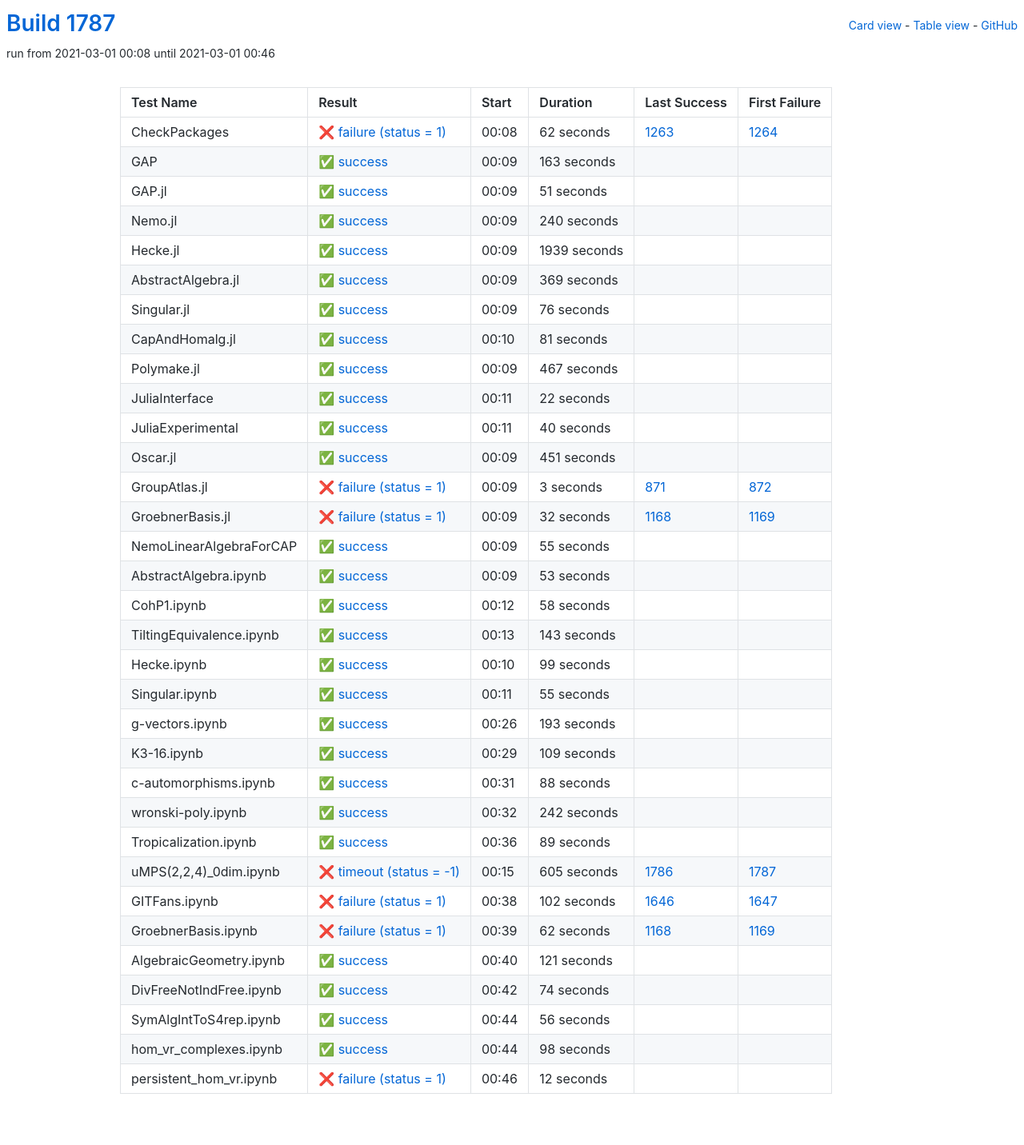
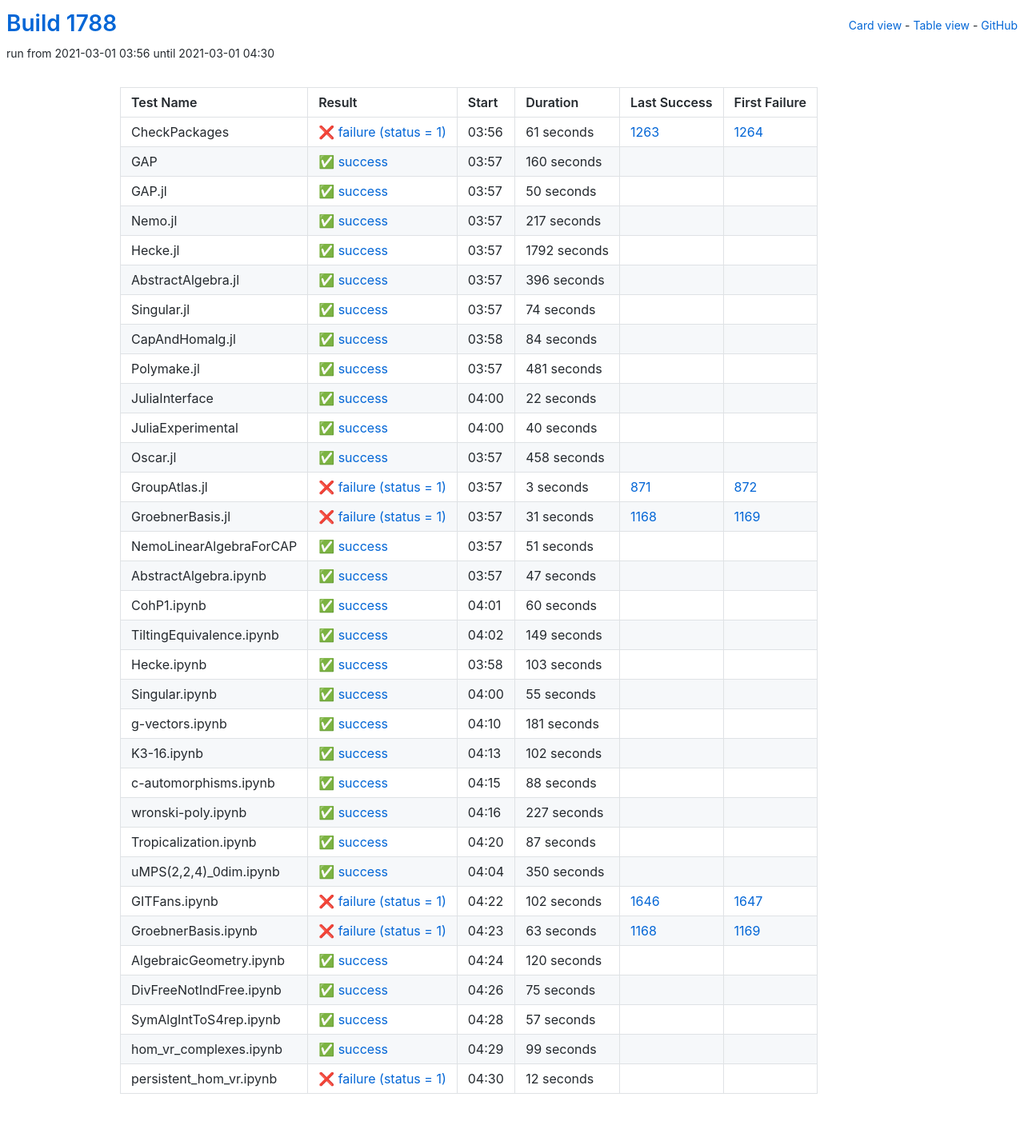
Before and after one commit to oscar-system/oscar-ci-status-stable, a Jekyll site: the page built from table.html, in a window 1280 px wide. Shown: the whole page at 80% size. Built offline with Jekyll 4.4.1, drawn with Linux system fonts in a browser that asks for light colours.

Commit message:
Build #1788

```diff
--- a/_data/ci.yml
+++ b/_data/ci.yml
@@ -1,6 +1,6 @@
 ---
-build: 1787
-build_url: https://oscarci.mathematik.uni-kl.de/job/oscar-stable/1787/
+build: 1788
+build_url: https://oscarci.mathematik.uni-kl.de/job/oscar-stable/1788/
 job: oscar-stable
 organization: oscar-system
 repo: oscar-ci-status-stable
@@ -8,116 +8,116 @@ repourl: https://github.com/oscar-system/oscar-ci-status-stable
 tests:
 - name: CheckPackages
   id: checkpackages
-  log: https://oscarci.mathematik.uni-kl.de/job/oscar-stable/1787/artifact/logs/build-1787/CheckPackages.log
-  start: 2021-03-01 00:08
+  log: https://oscarci.mathematik.uni-kl.de/job/oscar-stable/1788/artifact/logs/build-1788/CheckPackages.log
+  start: 2021-03-01 03:56
   success: false
   exitcode: 1
   status: failure
-  duration: 62
+  duration: 61
   last_success: 1263
   last_success_url: https://oscarci.mathematik.uni-kl.de/job/oscar-stable/1263/
   first_failure: 1264
   first_failure_url: https://oscarci.mathematik.uni-kl.de/job/oscar-stable/1264/
 - name: GAP
   id: gap
-  log: https://oscarci.mathematik.uni-kl.de/job/oscar-stable/1787/artifact/logs/build-1787/GAP.log
-  start: 2021-03-01 00:09
+  log: https://oscarci.mathematik.uni-kl.de/job/oscar-stable/1788/artifact/logs/build-1788/GAP.log
+  start: 2021-03-01 03:57
   success: true
   exitcode: 0
   status: success
-  duration: 163
+  duration: 160
   last_success: false
   last_success_url:
   first_failure: false
   first_failure_url:
 - name: GAP.jl
   id: gap-jl
-  log: https://oscarci.mathematik.uni-kl.de/job/oscar-stable/1787/artifact/logs/build-1787/GAP.jl.log
-  start: 2021-03-01 00:09
+  log: https://oscarci.mathematik.uni-kl.de/job/oscar-stable/1788/artifact/logs/build-1788/GAP.jl.log
+  start: 2021-03-01 03:57
   success: true
   exitcode: 0
   status: success
-  duration: 51
+  duration: 50
   last_success: false
   last_success_url:
   first_failure: false
   first_failure_url:
 - name: Nemo.jl
   id: nemo-jl
-  log: https://oscarci.mathematik.uni-kl.de/job/oscar-stable/1787/artifact/logs/build-1787/Nemo.jl.log
-  start: 2021-03-01 00:09
+  log: https://oscarci.mathematik.uni-kl.de/job/oscar-stable/1788/artifact/logs/build-1788/Nemo.jl.log
+  start: 2021-03-01 03:57
   success: true
   exitcode: 0
   status: success
-  duration: 240
+  duration: 217
   last_success: false
   last_success_url:
   first_failure: false
   first_failure_url:
 - name: Hecke.jl
   id: hecke-jl
-  log: https://oscarci.mathematik.uni-kl.de/job/oscar-stable/1787/artifact/logs/build-1787/Hecke.jl.log
-  start: 2021-03-01 00:09
+  log: https://oscarci.mathematik.uni-kl.de/job/oscar-stable/1788/artifact/logs/build-1788/Hecke.jl.log
+  start: 2021-03-01 03:57
   success: true
   exitcode: 0
   status: success
-  duration: 1939
+  duration: 1792
   last_success: false
   last_success_url:
   first_failure: false
   first_failure_url:
 - name: AbstractAlgebra.jl
   id: abstractalgebra-jl
-  log: https://oscarci.mathematik.uni-kl.de/job/oscar-stable/1787/artifact/logs/build-1787/AbstractAlgebra.jl.log
-  start: 2021-03-01 00:09
+  log: https://oscarci.mathematik.uni-kl.de/job/oscar-stable/1788/artifact/logs/build-1788/AbstractAlgebra.jl.log
+  start: 2021-03-01 03:57
   success: true
   exitcode: 0
   status: success
-  duration: 369
+  duration: 396
   last_success: false
   last_success_url:
   first_failure: false
   first_failure_url:
 - name: Singular.jl
   id: singular-jl
-  log: https://oscarci.mathematik.uni-kl.de/job/oscar-stable/1787/artifact/logs/build-1787/Singular.jl.log
-  start: 2021-03-01 00:09
+  log: https://oscarci.mathematik.uni-kl.de/job/oscar-stable/1788/artifact/logs/build-1788/Singular.jl.log
+  start: 2021-03-01 03:57
   success: true
   exitcode: 0
   status: success
-  duration: 76
+  duration: 74
   last_success: false
   last_success_url:
   first_failure: false
   first_failure_url:
 - name: CapAndHomalg.jl
   id: capandhomalg-jl
-  log: https://oscarci.mathematik.uni-kl.de/job/oscar-stable/1787/artifact/logs/build-1787/CapAndHomalg.jl.log
-  start: 2021-03-01 00:10
+  log: https://oscarci.mathematik.uni-kl.de/job/oscar-stable/1788/artifact/logs/build-1788/CapAndHomalg.jl.log
+  start: 2021-03-01 03:58
   success: true
   exitcode: 0
   status: success
-  duration: 81
+  duration: 84
   last_success: false
   last_success_url:
   first_failure: false
   first_failure_url:
 - name: Polymake.jl
   id: polymake-jl
-  log: https://oscarci.mathematik.uni-kl.de/job/oscar-stable/1787/artifact/logs/build-1787/Polymake.jl.log
-  start: 2021-03-01 00:09
+  log: https://oscarci.mathematik.uni-kl.de/job/oscar-stable/1788/artifact/logs/build-1788/Polymake.jl.log
+  start: 2021-03-01 03:57
   success: true
   exitcode: 0
   status: success
-  duration: 467
+  duration: 481
   last_success: false
   last_success_url:
   first_failure: false
   first_failure_url:
 - name: JuliaInterface
   id: juliainterface
-  log: https://oscarci.mathematik.uni-kl.de/job/oscar-stable/1787/artifact/logs/build-1787/JuliaInterface.log
-  start: 2021-03-01 00:11
+  log: https://oscarci.mathematik.uni-kl.de/job/oscar-stable/1788/artifact/logs/build-1788/JuliaInterface.log
+  start: 2021-03-01 04:00
   success: true
   exitcode: 0
   status: success
@@ -128,8 +128,8 @@ tests:
   first_failure_url:
 - name: JuliaExperimental
   id: juliaexperimental
-  log: https://oscarci.mathematik.uni-kl.de/job/oscar-stable/1787/artifact/logs/build-1787/JuliaExperimental.log
-  start: 2021-03-01 00:11
+  log: https://oscarci.mathematik.uni-kl.de/job/oscar-stable/1788/artifact/logs/build-1788/JuliaExperimental.log
+  start: 2021-03-01 04:00
   success: true
   exitcode: 0
   status: success
@@ -140,20 +140,20 @@ tests:
   first_failure_url:
 - name: Oscar.jl
   id: oscar-jl
-  log: https://oscarci.mathematik.uni-kl.de/job/oscar-stable/1787/artifact/logs/build-1787/Oscar.jl.log
-  start: 2021-03-01 00:09
+  log: https://oscarci.mathematik.uni-kl.de/job/oscar-stable/1788/artifact/logs/build-1788/Oscar.jl.log
+  start: 2021-03-01 03:57
   success: true
   exitcode: 0
   status: success
-  duration: 451
+  duration: 458
   last_success: false
   last_success_url:
   first_failure: false
   first_failure_url:
 - name: GroupAtlas.jl
   id: groupatlas-jl
-  log: https://oscarci.mathematik.uni-kl.de/job/oscar-stable/1787/artifact/logs/build-1787/GroupAtlas.jl.log
-  start: 2021-03-01 00:09
+  log: https://oscarci.mathematik.uni-kl.de/job/oscar-stable/1788/artifact/logs/build-1788/GroupAtlas.jl.log
+  start: 2021-03-01 03:57
   success: false
   exitcode: 1
   status: failure
@@ -164,80 +164,80 @@ tests:
   first_failure_url: https://oscarci.mathematik.uni-kl.de/job/oscar-stable/872/
 - name: GroebnerBasis.jl
   id: groebnerbasis-jl
-  log: https://oscarci.mathematik.uni-kl.de/job/oscar-stable/1787/artifact/logs/build-1787/GroebnerBasis.jl.log
-  start: 2021-03-01 00:09
+  log: https://oscarci.mathematik.uni-kl.de/job/oscar-stable/1788/artifact/logs/build-1788/GroebnerBasis.jl.log
+  start: 2021-03-01 03:57
   success: false
   exitcode: 1
   status: failure
-  duration: 32
+  duration: 31
   last_success: 1168
   last_success_url: https://oscarci.mathematik.uni-kl.de/job/oscar-stable/1168/
   first_failure: 1169
   first_failure_url: https://oscarci.mathematik.uni-kl.de/job/oscar-stable/1169/
 - name: NemoLinearAlgebraForCAP
   id: nemolinearalgebraforcap
-  log: https://oscarci.mathematik.uni-kl.de/job/oscar-stable/1787/artifact/logs/build-1787/NemoLinearAlgebraForCAP.log
-  start: 2021-03-01 00:09
+  log: https://oscarci.mathematik.uni-kl.de/job/oscar-stable/1788/artifact/logs/build-1788/NemoLinearAlgebraForCAP.log
+  start: 2021-03-01 03:57
   success: true
   exitcode: 0
   status: success
-  duration: 55
+  duration: 51
   last_success: false
   last_success_url:
   first_failure: false
   first_failure_url:
 - name: AbstractAlgebra.ipynb
   id: abstractalgebra-ipynb
-  log: https://oscarci.mathematik.uni-kl.de/job/oscar-stable/1787/artifact/logs/build-1787/AbstractAlgebra.ipynb.log
-  start: 2021-03-01 00:09
+  log: https://oscarci.mathematik.uni-kl.de/job/oscar-stable/1788/artifact/logs/build-1788/AbstractAlgebra.ipynb.log
+  start: 2021-03-01 03:57
   success: true
   exitcode: 0
   status: success
-  duration: 53
+  duration: 47
   last_success: false
   last_success_url:
   first_failure: false
   first_failure_url:
 - name: CohP1.ipynb
   id: cohp1-ipynb
-  log: https://oscarci.mathematik.uni-kl.de/job/oscar-stable/1787/artifact/logs/build-1787/CohP1.ipynb.log
-  start: 2021-03-01 00:12
+  log: https://oscarci.mathematik.uni-kl.de/job/oscar-stable/1788/artifact/logs/build-1788/CohP1.ipynb.log
+  start: 2021-03-01 04:01
   success: true
   exitcode: 0
   status: success
-  duration: 58
+  duration: 60
   last_success: false
   last_success_url:
   first_failure: false
   first_failure_url:
 - name: TiltingEquivalence.ipynb
   id: tiltingequivalence-ipynb
-  log: https://oscarci.mathematik.uni-kl.de/job/oscar-stable/1787/artifact/logs/build-1787/TiltingEquivalence.ipynb.log
-  start: 2021-03-01 00:13
+  log: https://oscarci.mathematik.uni-kl.de/job/oscar-stable/1788/artifact/logs/build-1788/TiltingEquivalence.ipynb.log
+  start: 2021-03-01 04:02
   success: true
   exitcode: 0
   status: success
-  duration: 143
+  duration: 149
   last_success: false
   last_success_url:
   first_failure: false
   first_failure_url:
 - name: Hecke.ipynb
   id: hecke-ipynb
-  log: https://oscarci.mathematik.uni-kl.de/job/oscar-stable/1787/artifact/logs/build-1787/Hecke.ipynb.log
-  start: 2021-03-01 00:10
+  log: https://oscarci.mathematik.uni-kl.de/job/oscar-stable/1788/artifact/logs/build-1788/Hecke.ipynb.log
+  start: 2021-03-01 03:58
   success: true
   exitcode: 0
   status: success
-  duration: 99
+  duration: 103
   last_success: false
   last_success_url:
   first_failure: false
   first_failure_url:
 - name: Singular.ipynb
   id: singular-ipynb
-  log: https://oscarci.mathematik.uni-kl.de/job/oscar-stable/1787/artifact/logs/build-1787/Singular.ipynb.log
-  start: 2021-03-01 00:11
+  log: https://oscarci.mathematik.uni-kl.de/job/oscar-stable/1788/artifact/logs/build-1788/Singular.ipynb.log
+  start: 2021-03-01 04:00
   success: true
   exitcode: 0
   status: success
@@ -248,32 +248,32 @@ tests:
   first_failure_url:
 - name: g-vectors.ipynb
   id: g-vectors-ipynb
-  log: https://oscarci.mathematik.uni-kl.de/job/oscar-stable/1787/artifact/logs/build-1787/g-vectors.ipynb.log
-  start: 2021-03-01 00:26
+  log: https://oscarci.mathematik.uni-kl.de/job/oscar-stable/1788/artifact/logs/build-1788/g-vectors.ipynb.log
+  start: 2021-03-01 04:10
   success: true
   exitcode: 0
   status: success
-  duration: 193
+  duration: 181
   last_success: false
   last_success_url:
   first_failure: false
   first_failure_url:
 - name: K3-16.ipynb
   id: k3-16-ipynb
-  log: https://oscarci.mathematik.uni-kl.de/job/oscar-stable/1787/artifact/logs/build-1787/K3-16.ipynb.log
-  start: 2021-03-01 00:29
+  log: https://oscarci.mathematik.uni-kl.de/job/oscar-stable/1788/artifact/logs/build-1788/K3-16.ipynb.log
+  start: 2021-03-01 04:13
   success: true
   exitcode: 0
   status: success
-  duration: 109
+  duration: 102
   last_success: false
   last_success_url:
   first_failure: false
   first_failure_url:
 - name: c-automorphisms.ipynb
   id: c-automorphisms-ipynb
-  log: https://oscarci.mathematik.uni-kl.de/job/oscar-stable/1787/artifact/logs/build-1787/c-automorphisms.ipynb.log
-  start: 2021-03-01 00:31
+  log: https://oscarci.mathematik.uni-kl.de/job/oscar-stable/1788/artifact/logs/build-1788/c-automorphisms.ipynb.log
+  start: 2021-03-01 04:15
   success: true
   exitcode: 0
   status: success
@@ -284,44 +284,44 @@ tests:
   first_failure_url:
 - name: wronski-poly.ipynb
   id: wronski-poly-ipynb
-  log: https://oscarci.mathematik.uni-kl.de/job/oscar-stable/1787/artifact/logs/build-1787/wronski-poly.ipynb.log
-  start: 2021-03-01 00:32
+  log: https://oscarci.mathematik.uni-kl.de/job/oscar-stable/1788/artifact/logs/build-1788/wronski-poly.ipynb.log
+  start: 2021-03-01 04:16
   success: true
   exitcode: 0
   status: success
-  duration: 242
+  duration: 227
   last_success: false
   last_success_url:
   first_failure: false
   first_failure_url:
 - name: Tropicalization.ipynb
   id: tropicalization-ipynb
-  log: https://oscarci.mathematik.uni-kl.de/job/oscar-stable/1787/artifact/logs/build-1787/Tropicalization.ipynb.log
-  start: 2021-03-01 00:36
+  log: https://oscarci.mathematik.uni-kl.de/job/oscar-stable/1788/artifact/logs/build-1788/Tropicalization.ipynb.log
+  start: 2021-03-01 04:20
   success: true
   exitcode: 0
   status: success
-  duration: 89
+  duration: 87
   last_success: false
   last_success_url:
   first_failure: false
   first_failure_url:
 - name: uMPS(2,2,4)_0dim.ipynb
   id: umps-2-2-4-0dim-ipynb
-  log: https://oscarci.mathematik.uni-kl.de/job/oscar-stable/1787/artifact/logs/build-1787/uMPS-2-2-4-_0dim.ipynb.log
-  start: 2021-03-01 00:15
-  success: false
-  exitcode: -1
-  status: timeout
-  duration: 605
-  last_success: 1786
-  last_success_url: https://oscarci.mathematik.uni-kl.de/job/oscar-stable/1786/
-  first_failure: 1787
-  first_failure_url: https://oscarci.mathematik.uni-kl.de/job/oscar-stable/1787/
+  log: https://oscarci.mathematik.uni-kl.de/job/oscar-stable/1788/artifact/logs/build-1788/uMPS-2-2-4-_0dim.ipynb.log
+  start: 2021-03-01 04:04
+  success: true
+  exitcode: 0
+  status: success
+  duration: 350
+  last_success: false
+  last_success_url:
+  first_failure: false
+  first_failure_url:
 - name: GITFans.ipynb
   id: gitfans-ipynb
-  log: https://oscarci.mathematik.uni-kl.de/job/oscar-stable/1787/artifact/logs/build-1787/GITFans.ipynb.log
-  start: 2021-03-01 00:38
+  log: https://oscarci.mathematik.uni-kl.de/job/oscar-stable/1788/artifact/logs/build-1788/GITFans.ipynb.log
+  start: 2021-03-01 04:22
   success: false
   exitcode: 1
   status: failure
@@ -332,68 +332,68 @@ tests:
   first_failure_url: https://oscarci.mathematik.uni-kl.de/job/oscar-stable/1647/
 - name: GroebnerBasis.ipynb
   id: groebnerbasis-ipynb
-  log: https://oscarci.mathematik.uni-kl.de/job/oscar-stable/1787/artifact/logs/build-1787/GroebnerBasis.ipynb.log
-  start: 2021-03-01 00:39
+  log: https://oscarci.mathematik.uni-kl.de/job/oscar-stable/1788/artifact/logs/build-1788/GroebnerBasis.ipynb.log
+  start: 2021-03-01 04:23
   success: false
   exitcode: 1
   status: failure
-  duration: 62
+  duration: 63
   last_success: 1168
   last_success_url: https://oscarci.mathematik.uni-kl.de/job/oscar-stable/1168/
   first_failure: 1169
   first_failure_url: https://oscarci.mathematik.uni-kl.de/job/oscar-stable/1169/
 - name: AlgebraicGeometry.ipynb
   id: algebraicgeometry-ipynb
-  log: https://oscarci.mathematik.uni-kl.de/job/oscar-stable/1787/artifact/logs/build-1787/AlgebraicGeometry.ipynb.log
-  start: 2021-03-01 00:40
+  log: https://oscarci.mathematik.uni-kl.de/job/oscar-stable/1788/artifact/logs/build-1788/AlgebraicGeometry.ipynb.log
+  start: 2021-03-01 04:24
   success: true
   exitcode: 0
   status: success
-  duration: 121
+  duration: 120
   last_success: false
   last_success_url:
   first_failure: false
   first_failure_url:
 - name: DivFreeNotIndFree.ipynb
   id: divfreenotindfree-ipynb
-  log: https://oscarci.mathematik.uni-kl.de/job/oscar-stable/1787/artifact/logs/build-1787/DivFreeNotIndFree.ipynb.log
-  start: 2021-03-01 00:42
+  log: https://oscarci.mathematik.uni-kl.de/job/oscar-stable/1788/artifact/logs/build-1788/DivFreeNotIndFree.ipynb.log
+  start: 2021-03-01 04:26
   success: true
   exitcode: 0
   status: success
-  duration: 74
+  duration: 75
   last_success: false
   last_success_url:
   first_failure: false
   first_failure_url:
 - name: SymAlgIntToS4rep.ipynb
   id: symalginttos4rep-ipynb
-  log: https://oscarci.mathematik.uni-kl.de/job/oscar-stable/1787/artifact/logs/build-1787/SymAlgIntToS4rep.ipynb.log
-  start: 2021-03-01 00:44
+  log: https://oscarci.mathematik.uni-kl.de/job/oscar-stable/1788/artifact/logs/build-1788/SymAlgIntToS4rep.ipynb.log
+  start: 2021-03-01 04:28
   success: true
   exitcode: 0
   status: success
-  duration: 56
+  duration: 57
   last_success: false
   last_success_url:
   first_failure: false
   first_failure_url:
 - name: hom_vr_complexes.ipynb
   id: hom-vr-complexes-ipynb
-  log: https://oscarci.mathematik.uni-kl.de/job/oscar-stable/1787/artifact/logs/build-1787/hom_vr_complexes.ipynb.log
-  start: 2021-03-01 00:44
+  log: https://oscarci.mathematik.uni-kl.de/job/oscar-stable/1788/artifact/logs/build-1788/hom_vr_complexes.ipynb.log
+  start: 2021-03-01 04:29
   success: true
   exitcode: 0
   status: success
-  duration: 98
+  duration: 99
   last_success: false
   last_success_url:
   first_failure: false
   first_failure_url:
 - name: persistent_hom_vr.ipynb
   id: persistent-hom-vr-ipynb
-  log: https://oscarci.mathematik.uni-kl.de/job/oscar-stable/1787/artifact/logs/build-1787/persistent_hom_vr.ipynb.log
-  start: 2021-03-01 00:46
+  log: https://oscarci.mathematik.uni-kl.de/job/oscar-stable/1788/artifact/logs/build-1788/persistent_hom_vr.ipynb.log
+  start: 2021-03-01 04:30
   success: false
   exitcode: 1
   status: failure
```
Also changed, not shown: README.md.
